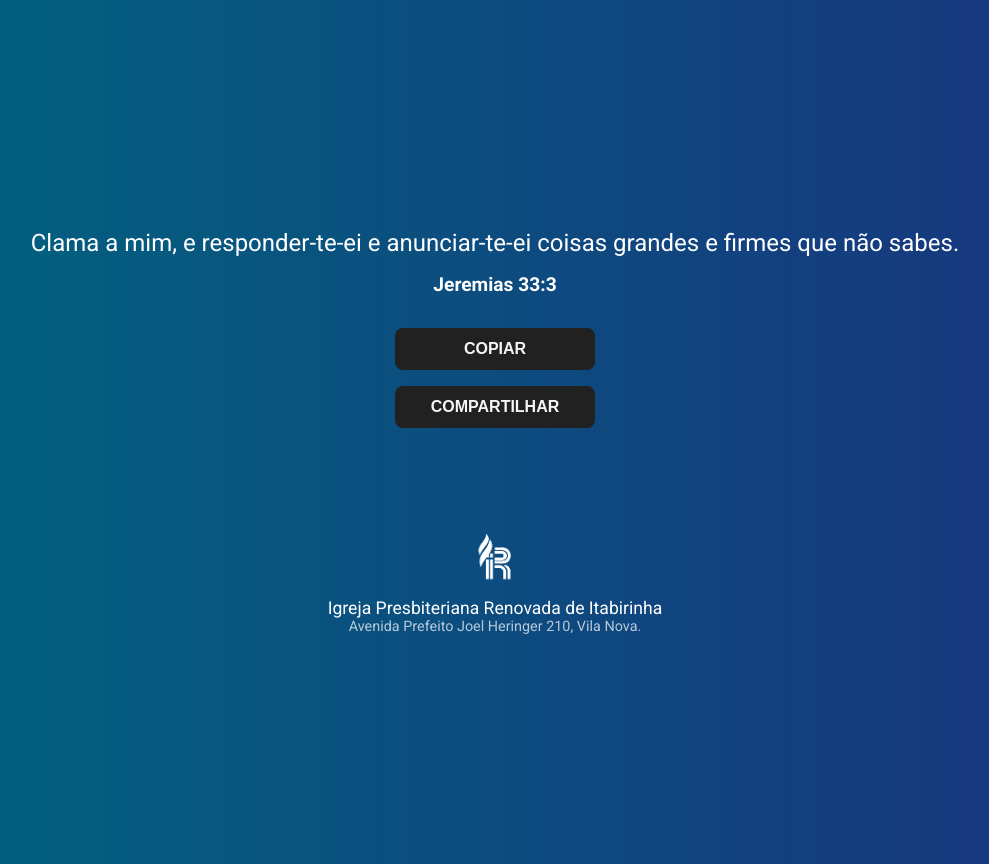
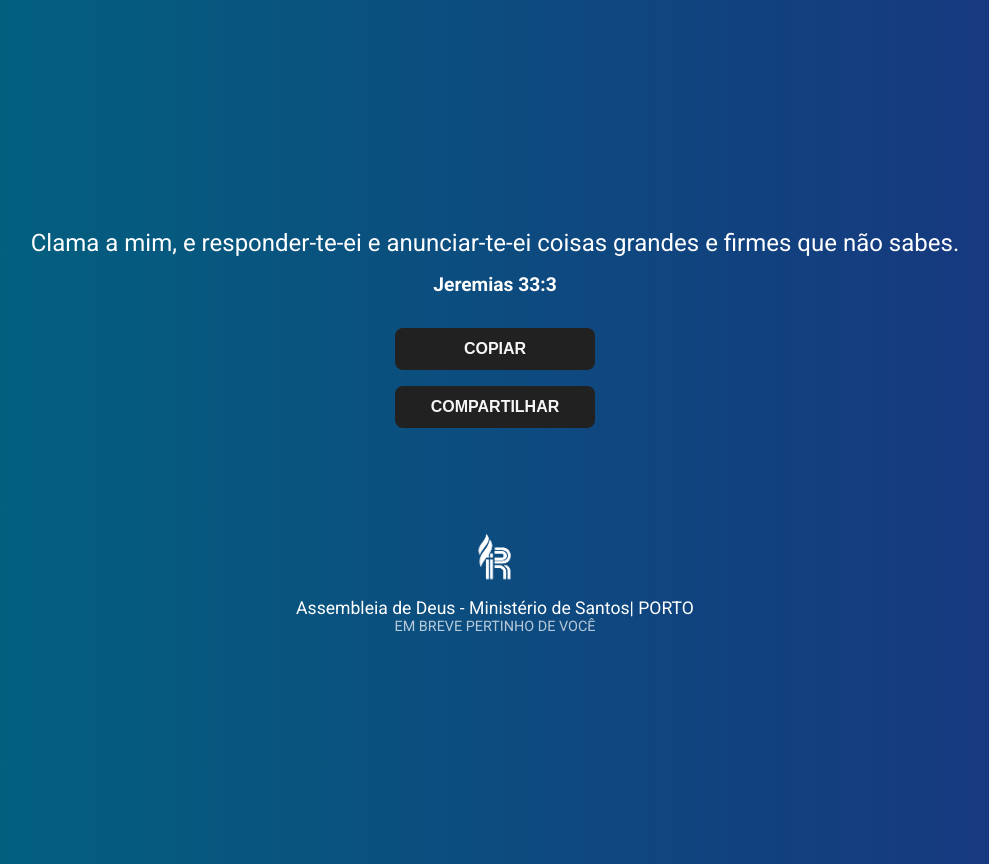
Before and after one commit to adsantosporto/bibleverses, a plain HTML site: page index.html in a window 1280 px wide. Shown: the whole page, without its empty margins (145-1134 px from the left). Drawn offline with Linux system fonts and the light colour scheme.

Commit message:
index.html

```diff
--- a/index.html
+++ b/index.html
@@ -92,11 +92,11 @@
             <!-- Parte que deve ser personalizada -->
         <footer class="church-info" style="margin-top: 0px; font-size: 1.1rem; text-align: center; color: #ffffff;">
         	<!-- Adicione abaixo o nome da sua igreja -->
-            Igreja Presbiteriana Renovada de Itabirinha
+            Assembleia de Deus - Ministério de Santos| PORTO
         </footer>
         <footer class="church-info" style="margin-top: 0px; font-size: 0.9rem; text-align: center; color: #ffffff; opacity: 0.7;">
             <!-- Adicione abaixo o endereço da sua igreja -->
-            Avenida Prefeito Joel Heringer 210, Vila Nova.
+            EM BREVE PERTINHO DE VOCÊ
         </footer>
     </div>
 
```
